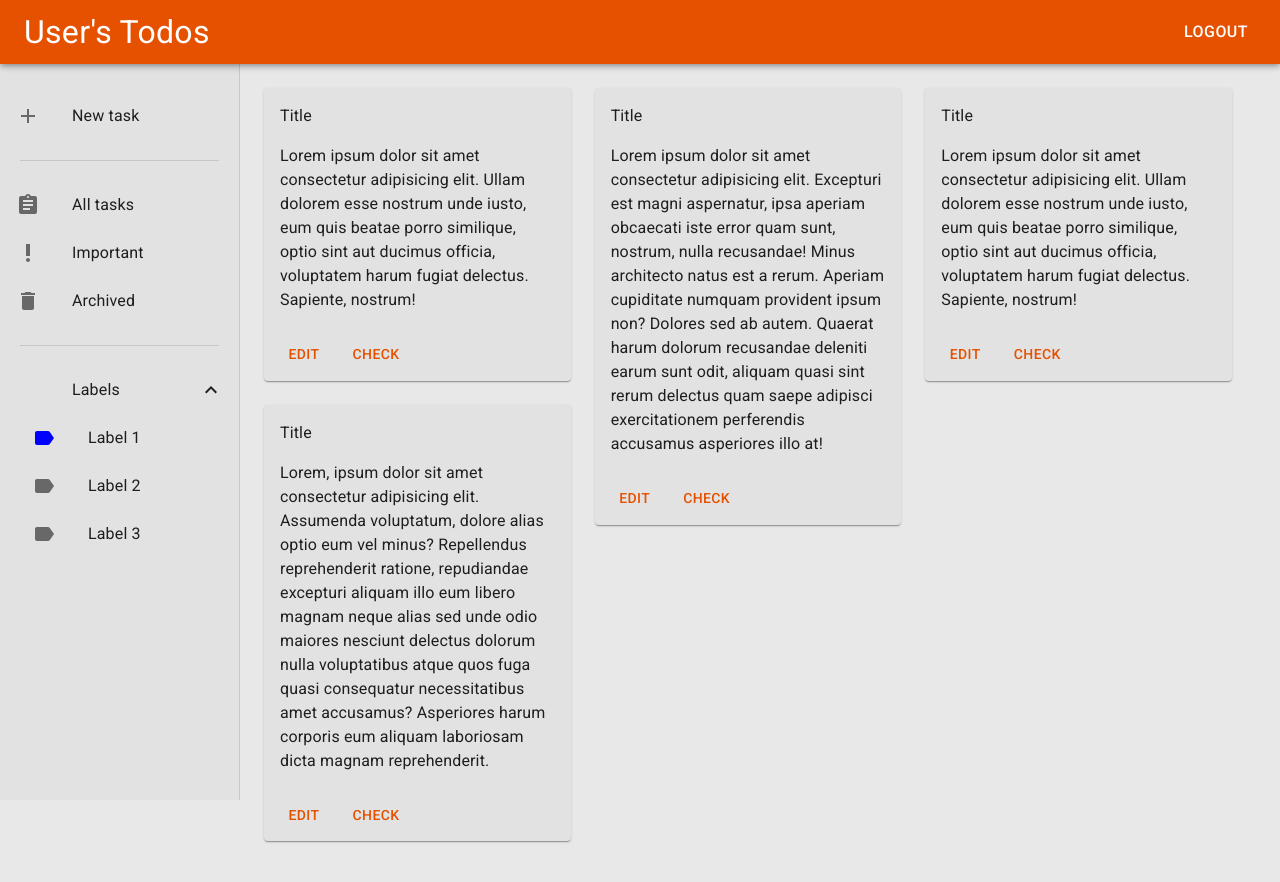
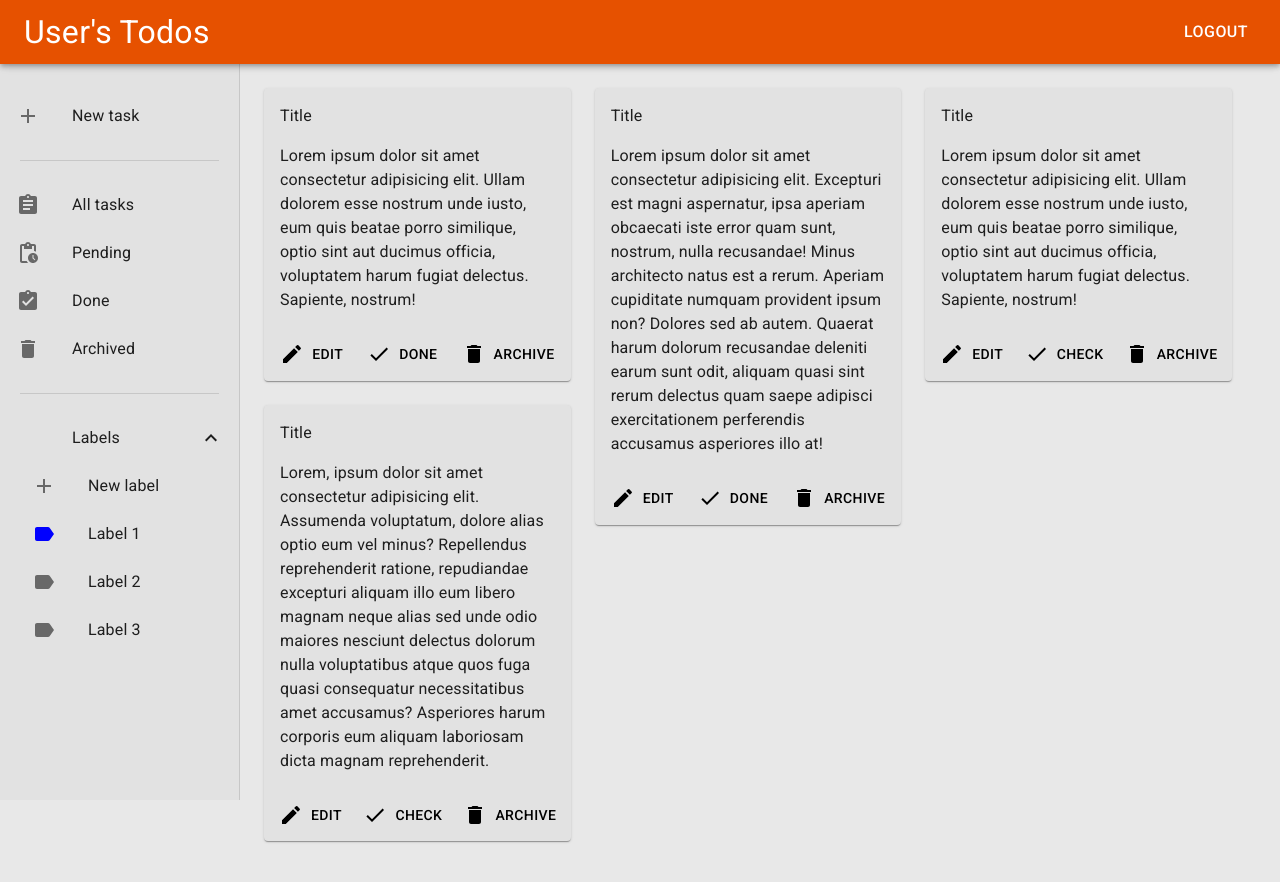
Before and after one commit to MauroMLeiva/ToDoApp, a React (Vite) app: page / in a window 1280 px wide. Shown: the top 882 px of the page. Built offline with nearby package versions, Linux system fonts and the light colour scheme.

Commit message:
Added basic redux skeleton and extra styles

```diff
--- a/package.json
+++ b/package.json
@@ -15,8 +15,10 @@
     "@mui/icons-material": "^5.15.10",
     "@mui/lab": "^5.0.0-alpha.165",
     "@mui/material": "^5.15.10",
+    "@reduxjs/toolkit": "^2.2.1",
     "react": "^18.2.0",
     "react-dom": "^18.2.0",
+    "react-redux": "^9.1.0",
     "react-router-dom": "^6.22.1"
   },
   "devDependencies": {
--- a/src/main.jsx
+++ b/src/main.jsx
@@ -4,11 +4,15 @@ import { BrowserRouter } from 'react-router-dom';
 
 import { TodoApp } from './TodoApp';
 import './styles.css';
+import { Provider } from 'react-redux';
+import { store } from './store/store';
 
 ReactDOM.createRoot(document.getElementById('root')).render(
     <React.StrictMode>
-        <BrowserRouter>
-            <TodoApp />
-        </BrowserRouter>
+        <Provider store={store}>
+            <BrowserRouter>
+                <TodoApp />
+            </BrowserRouter>
+        </Provider>
     </React.StrictMode>
 );
--- /dev/null
+++ b/src/store/store.js
@@ -0,0 +1,8 @@
+import { configureStore } from '@reduxjs/toolkit';
+import { taskSlice } from './taskSlice';
+
+export const store = configureStore({
+    reducer: {
+        task: taskSlice.reducer,
+    },
+});
--- /dev/null
+++ b/src/store/taskSlice.js
@@ -0,0 +1,20 @@
+import { createSlice } from '@reduxjs/toolkit';
+
+export const taskSlice = createSlice({
+    name: 'task',
+
+    initialState: {
+        tasks: [],
+        active: null,
+        isSaving: false,
+    },
+
+    reducers: {
+        addNewTask: (state, action) => {
+            state.tasks.push(action.payload);
+            state.isSaving = true;
+        },
+    },
+});
+
+export const { addNewTask } = taskSlice.actions;
--- a/src/theme/theme.js
+++ b/src/theme/theme.js
@@ -30,5 +30,13 @@ export const theme = createTheme({
             default: '#e8e8e8',
             paper: '#e2e2e2',
         },
+        labels: {
+            teal: '#638889',
+            brown: '#9B4444',
+            yellow: '#FFB534',
+            grey: '#A9A9A9',
+            green: '#CDC733',
+            pink: '#FFC6AC',
+        },
     },
 });
--- a/src/todo/components/DrawerContent.jsx
+++ b/src/todo/components/DrawerContent.jsx
@@ -2,12 +2,12 @@ import { useState } from 'react';
 import {
     Add,
     Assignment,
+    AssignmentTurnedIn,
     Delete,
     ExpandLess,
     ExpandMore,
     Label,
-    Logout,
-    PriorityHigh,
+    PendingActions,
 } from '@mui/icons-material';
 import {
     Collapse,
@@ -45,9 +45,16 @@ export const DrawerContent = () => {
 
             <ListItemButton>
                 <ListItemIcon>
-                    <PriorityHigh />
+                    <PendingActions />
                 </ListItemIcon>
-                <ListItemText>Important</ListItemText>
+                <ListItemText>Pending</ListItemText>
+            </ListItemButton>
+
+            <ListItemButton>
+                <ListItemIcon>
+                    <AssignmentTurnedIn />
+                </ListItemIcon>
+                <ListItemText>Done</ListItemText>
             </ListItemButton>
 
             <ListItemButton>
@@ -67,6 +74,13 @@ export const DrawerContent = () => {
 
             <Collapse in={open} timeout='auto' unmountOnExit>
                 <List component='div' disablePadding>
+                    <ListItemButton sx={{ pl: 4 }}>
+                        <ListItemIcon>
+                            <Add />
+                        </ListItemIcon>
+                        <ListItemText primary='New label' />
+                    </ListItemButton>
+
                     {/* DYNAMICALLY RENDER LIST WITH USER CREATED LABELS */}
 
                     <ListItemButton sx={{ pl: 4 }}>
--- a/src/todo/pages/TodoPage.jsx
+++ b/src/todo/pages/TodoPage.jsx
@@ -1,6 +1,7 @@
 import { Box, Toolbar } from '@mui/material';
 import { Sidebar } from '../components/Sidebar';
 import { TodoListView } from '../views/TodoListView';
+import { TaskView } from '../views/TaskView';
 
 export const TodoPage = () => {
     return (
@@ -9,7 +10,10 @@ export const TodoPage = () => {
                 <Sidebar />
                 <Box sx={{ flexGrow: 1, p: 3 }}>
                     <Toolbar />
+
                     <TodoListView />
+
+                    {/* <TaskView /> */}
                 </Box>
             </Box>
         </>
--- /dev/null
+++ b/src/todo/views/TaskView.jsx
@@ -0,0 +1,78 @@
+import { Delete, Save } from '@mui/icons-material';
+import { Button, Card, CardActions, CardContent, Input } from '@mui/material';
+
+export const TaskView = () => {
+    return (
+        <Card
+            sx={{
+                margin: {
+                    xs: '0px 10px',
+                    columns3: '20px 40px',
+                } /* backgroundColor: 'labels.green' */,
+            }}
+        >
+            <CardContent sx={{ display: 'flex', flexDirection: 'column' }}>
+                <Input
+                    placeholder='Title'
+                    variant='plain'
+                    sx={{
+                        margin: { xs: '20px', columns: '20px 60px 0px 60px' },
+                        '--Input-radius': '0px',
+
+                        '&:hover': {
+                            borderColor: 'neutral.outlinedHoverBorder',
+                        },
+                        '&::before': {
+                            border: '1px solid var(--Input-focusedHighlight)',
+                            transform: 'scaleX(0)',
+                            left: 0,
+                            right: 0,
+                            bottom: '-2px',
+                            top: 'unset',
+                            transition:
+                                'transform .15s cubic-bezier(0.1,0.9,0.2,1)',
+                            borderRadius: 0,
+                        },
+                    }}
+                />
+
+                <Input
+                    placeholder='Task to complete...'
+                    variant='plain'
+                    multiline
+                    minRows={6}
+                    sx={{
+                        margin: { xs: '20px', columns: '40px 60px 40px 60px' },
+                        '--Input-radius': '0px',
+
+                        '&:hover': {
+                            borderColor: 'neutral.outlinedHoverBorder',
+                        },
+                        '&::before': {
+                            border: '1px solid var(--Input-focusedHighlight)',
+                            transform: 'scaleX(0)',
+                            left: 0,
+                            right: 0,
+                            bottom: '-2px',
+                            top: 'unset',
+                            transition:
+                                'transform .15s cubic-bezier(0.1,0.9,0.2,1)',
+                            borderRadius: 0,
+                        },
+                    }}
+                />
+            </CardContent>
+            <CardActions sx={{ justifyContent: 'space-evenly' }}>
+                <Button size='large' sx={{ color: 'black', mb: 2 }}>
+                    <Save sx={{ mr: 1 }} />
+                    Save
+                </Button>
+
+                <Button size='large' sx={{ color: 'black', mb: 2 }}>
+                    <Delete sx={{ mr: 1 }} />
+                    Delete
+                </Button>
+            </CardActions>
+        </Card>
+    );
+};
--- a/src/todo/views/TodoListView.jsx
+++ b/src/todo/views/TodoListView.jsx
@@ -1,17 +1,19 @@
+import { Delete, Done, Edit } from '@mui/icons-material';
 import { Masonry } from '@mui/lab';
 import {
     Button,
     Card,
     CardActions,
     CardContent,
-    Grid,
     Typography,
 } from '@mui/material';
 
 export const TodoListView = () => {
     return (
         <Masonry columns={{ xs: 1, columns: 2, columns3: 3 }} spacing={3}>
-            <Card>
+            {/* DYNAMICALLY RENDER CARDS WITH USERS TODOS */}
+
+            <Card /* sx={{ backgroundColor: 'labels.green' }} */>
                 <CardContent>
                     <Typography sx={{ mb: 2 }}>Title</Typography>
                     <Typography>
@@ -21,9 +23,21 @@ export const TodoListView = () => {
                         voluptatem harum fugiat delectus. Sapiente, nostrum!
                     </Typography>
                 </CardContent>
-                <CardActions>
-                    <Button>Edit</Button>
-                    <Button>Check</Button>
+                <CardActions sx={{ justifyContent: 'space-evenly' }}>
+                    <Button sx={{ color: 'black' }}>
+                        <Edit sx={{ mr: 1 }} />
+                        Edit
+                    </Button>
+
+                    <Button sx={{ color: 'black' }}>
+                        <Done sx={{ mr: 1 }} />
+                        Done
+                    </Button>
+
+                    <Button sx={{ color: 'black' }}>
+                        <Delete sx={{ mr: 1 }} />
+                        Archive
+                    </Button>
                 </CardActions>
             </Card>
 
@@ -41,9 +55,21 @@ export const TodoListView = () => {
                         exercitationem perferendis accusamus asperiores illo at!
                     </Typography>
                 </CardContent>
-                <CardActions>
-                    <Button>Edit</Button>
-                    <Button>Check</Button>
+                <CardActions sx={{ justifyContent: 'space-evenly' }}>
+                    <Button sx={{ color: 'black' }}>
+                        <Edit sx={{ mr: 1 }} />
+                        Edit
+                    </Button>
+
+                    <Button sx={{ color: 'black' }}>
+                        <Done sx={{ mr: 1 }} />
+                        Done
+                    </Button>
+
+                    <Button sx={{ color: 'black' }}>
+                        <Delete sx={{ mr: 1 }} />
+                        Archive
+                    </Button>
                 </CardActions>
             </Card>
 
@@ -57,9 +83,21 @@ export const TodoListView = () => {
                         voluptatem harum fugiat delectus. Sapiente, nostrum!
                     </Typography>
                 </CardContent>
-                <CardActions>
-                    <Button>Edit</Button>
-                    <Button>Check</Button>
+                <CardActions sx={{ justifyContent: 'space-evenly' }}>
+                    <Button sx={{ color: 'black' }}>
+                        <Edit sx={{ mr: 1 }} />
+                        Edit
+                    </Button>
+
+                    <Button sx={{ color: 'black' }}>
+                        <Done sx={{ mr: 1 }} />
+                        Check
+                    </Button>
+
+                    <Button sx={{ color: 'black' }}>
+                        <Delete sx={{ mr: 1 }} />
+                        Archive
+                    </Button>
                 </CardActions>
             </Card>
 
@@ -77,9 +115,21 @@ export const TodoListView = () => {
                         eum aliquam laboriosam dicta magnam reprehenderit.
                     </Typography>
                 </CardContent>
-                <CardActions>
-                    <Button>Edit</Button>
-                    <Button>Check</Button>
+                <CardActions sx={{ justifyContent: 'space-evenly' }}>
+                    <Button sx={{ color: 'black' }}>
+                        <Edit sx={{ mr: 1 }} />
+                        Edit
+                    </Button>
+
+                    <Button sx={{ color: 'black' }}>
+                        <Done sx={{ mr: 1 }} />
+                        Check
+                    </Button>
+
+                    <Button sx={{ color: 'black' }}>
+                        <Delete sx={{ mr: 1 }} />
+                        Archive
+                    </Button>
                 </CardActions>
             </Card>
         </Masonry>
```
Also changed, not shown: 1 other file (tests, documents, lock files or other folders).
